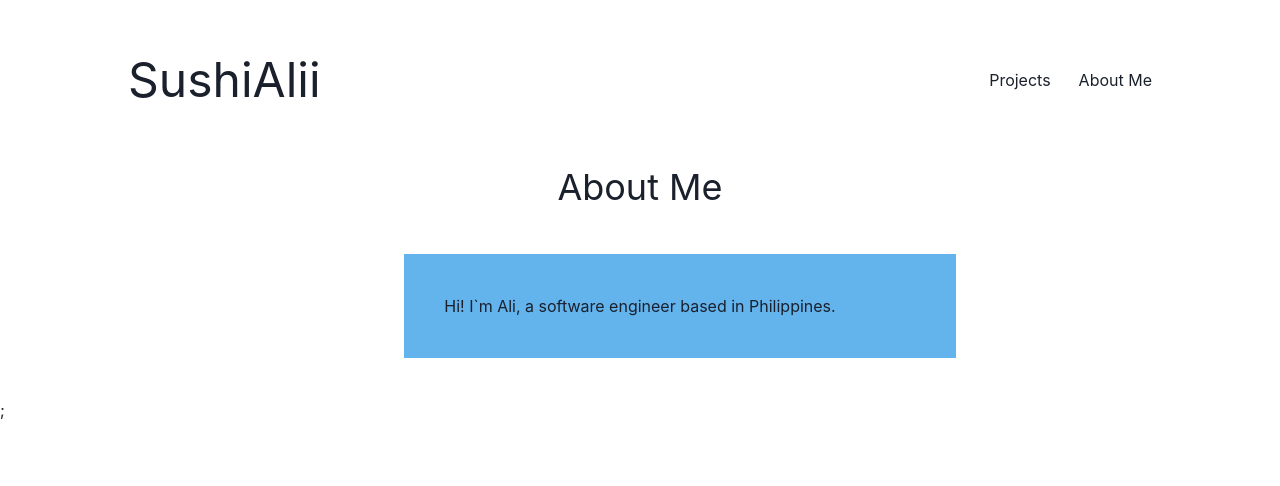
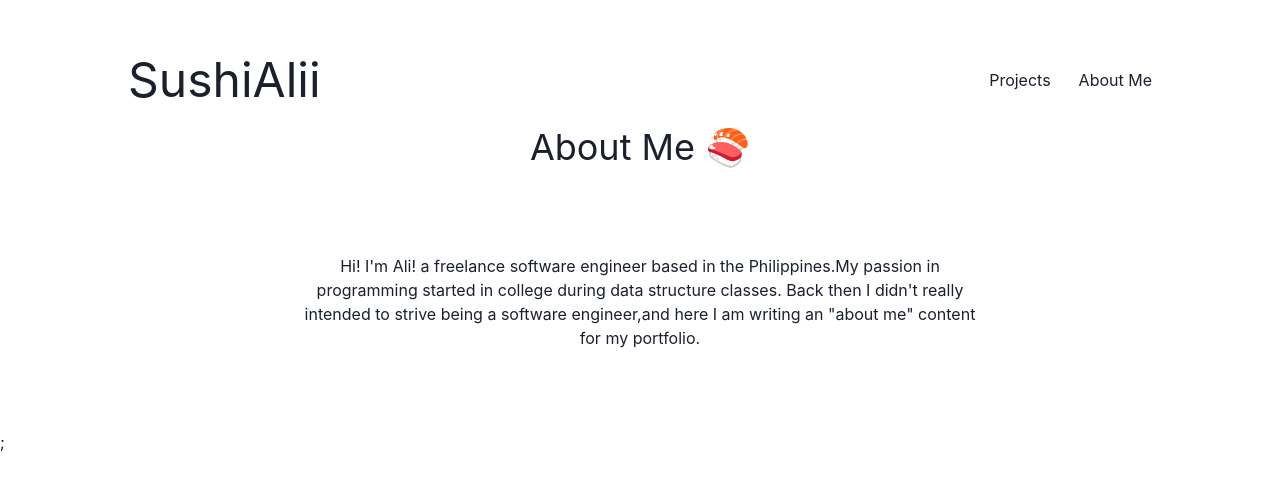
Before and after one commit to sushiAlii/portfolio, a Next.js app: page /about in a window 1280 px wide. Shown: the top 486 px of the page. Built offline with nearby package versions, Linux system fonts and the light colour scheme.

Commit message:
Creating a short essay about me :3

```diff
--- a/components/AboutContent.tsx
+++ b/components/AboutContent.tsx
@@ -1,15 +1,20 @@
 import { Flex, Center, Text, Container } from "@chakra-ui/react";
 
 export const AboutContent = () => {
+  const aboutMe: string =
+    "Hi! I'm Ali! a freelance software engineer based in the Philippines." +
+    "My passion in programming started in college during data structure classes. Back then I didn't really intended to strive being a software engineer," +
+    'and here I am writing an "about me" content for my portfolio. ';
+
   return (
-    <Center mt={10}>
+    <Center h="100%">
       <div>
         <Text fontSize="4xl" align="center">
-          About Me
+          About Me 🍣
         </Text>
 
-        <Container m={10} p={10} bg="blue.300">
-          <Text>Hi! I`m Ali, a software engineer based in Philippines.</Text>
+        <Container maxW="container.md" m={10} p={10}>
+          <Text align="center">{aboutMe}</Text>
         </Container>
       </div>
     </Center>
```
